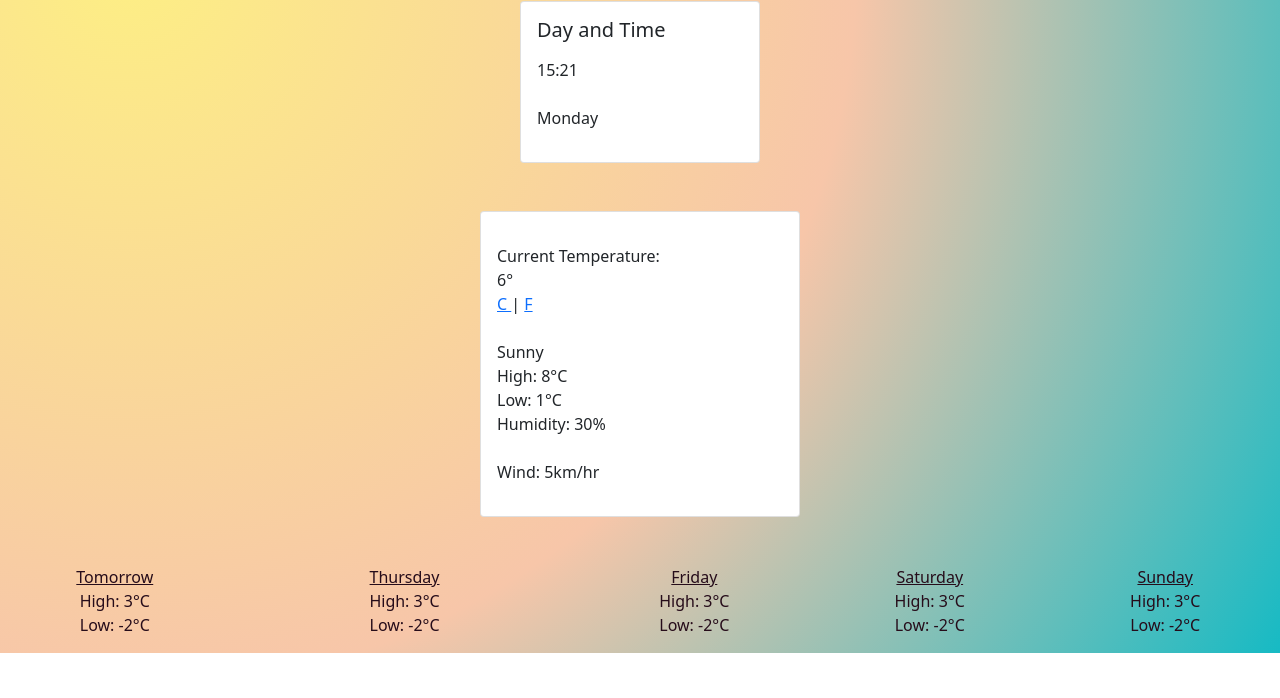
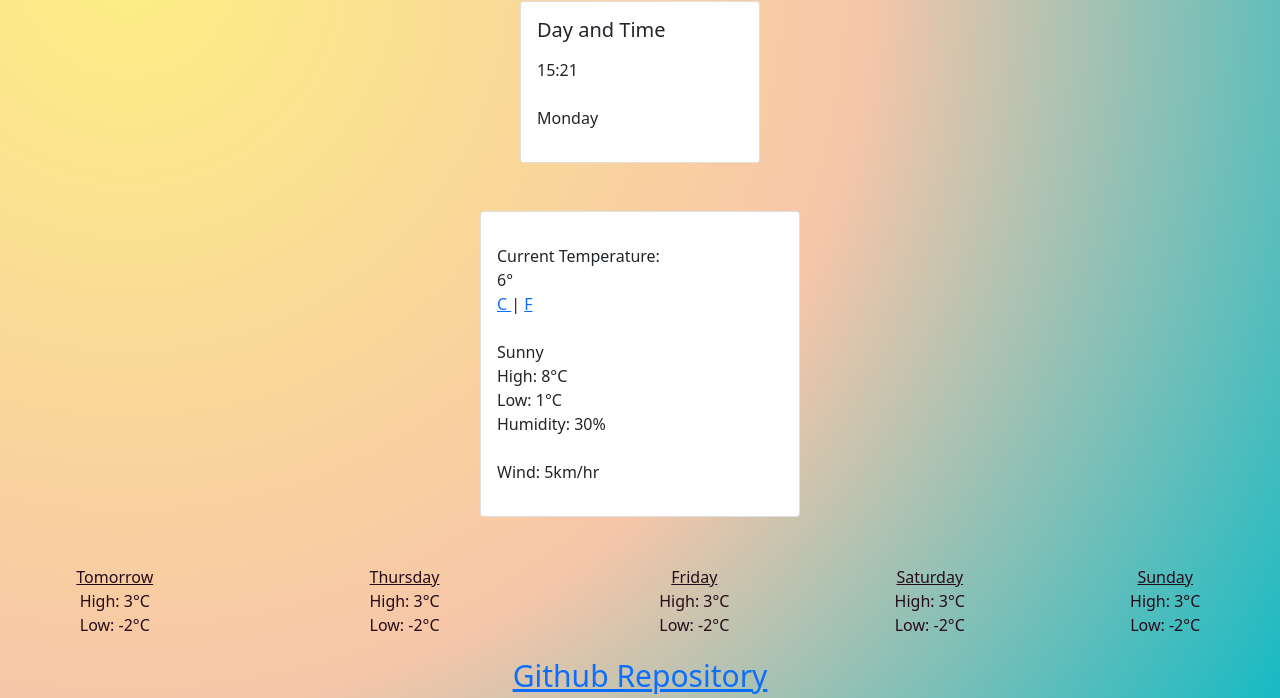
Before and after one commit to edc98/Weather-App, a website built with Parcel: page index.html in a window 1280 px wide. Shown: the part 213-911 px from the top of the page. Before the commit the page ends 866 px from the top, so only its background shows below. Built offline with nearby package versions, Linux system fonts and the light colour scheme; no server answers.

Commit message:
added github link with styling

```diff
--- a/index.html
+++ b/index.html
@@ -132,6 +132,12 @@
         </div>
     </div>
 
+    <div class = "github-link">
+        <a href = "https://github.com/edc98/Weather-App" id ="github">
+            Github Repository
+        </a>
+    </div>
+
 
     <script src="src/index.js"></script>
 </body>
--- a/src/styles.css
+++ b/src/styles.css
@@ -45,3 +45,8 @@ body {
     rgb(21, 186, 196) 100.3%
   );
 }
+
+.github-link {
+  font-size: 30px;
+  text-align: center;
+}
```
